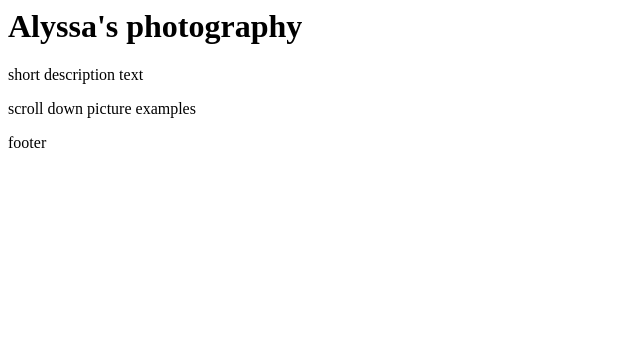
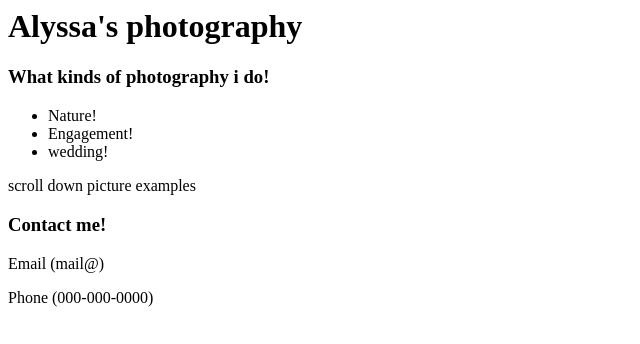
Before and after one commit to Falebadi99/Alyssa.gora16-gmail.com, a plain HTML site: page index.html in a window 1280 px wide. Shown: the whole page, without its empty margins (0-640 px from the left). Drawn offline with Linux system fonts and the light colour scheme.

Commit message:
added footer and added some details to body

```diff
--- a/index.html
+++ b/index.html
@@ -1,23 +1,32 @@
 <!doctype html5>
-  <html>
+<html>
     <head>
         <title>Alyssa's photography</title>
     </head>
     <body>
-        <div id=mainhead>
+        <div id="mainhead">
             <h1>Alyssa's photography</h1>
         </div>
-
-        <div>
-            <p>short description text</p>
+        <div id="body">
+            <h3>What kinds of photography i do!</h3>
+            <ul>
+                <li>Nature!</li>
+                <li>Engagement!</li>
+                <li>wedding!</li>
+            </ul>
         </div>
-
         <div>
             <p>scroll down picture examples</p>
         </div>
-
-        <div>
-            <p>footer</p>
-        </div>
+        <div id="footer">
+			       <div class="contact">
+				           <h3>Contact me!</h3>
+			       </div>
+			       <div class="contact">
+				           <p>Email (mail@)</p>
+			       </div>
+			       <div class="contact">
+				           <p>Phone (000-000-0000)</p>
+		         </div>
     </body>
 </html>
```
